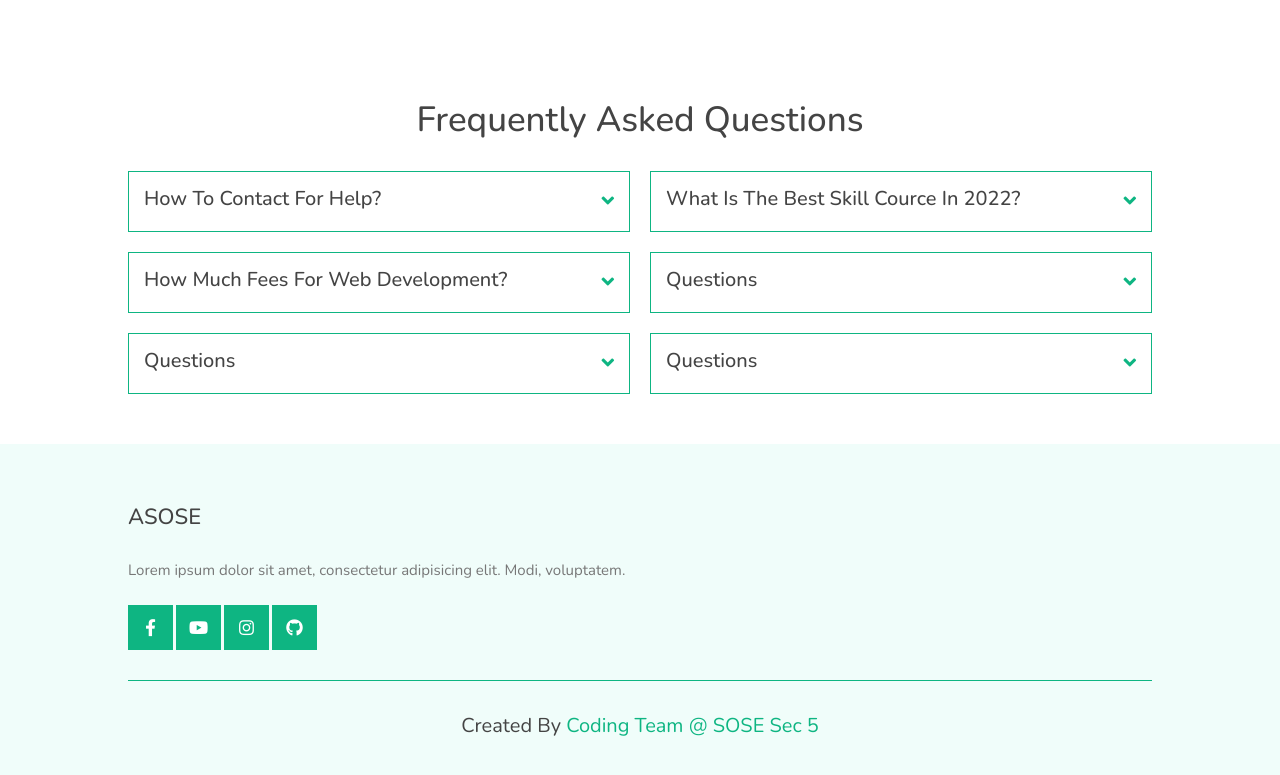
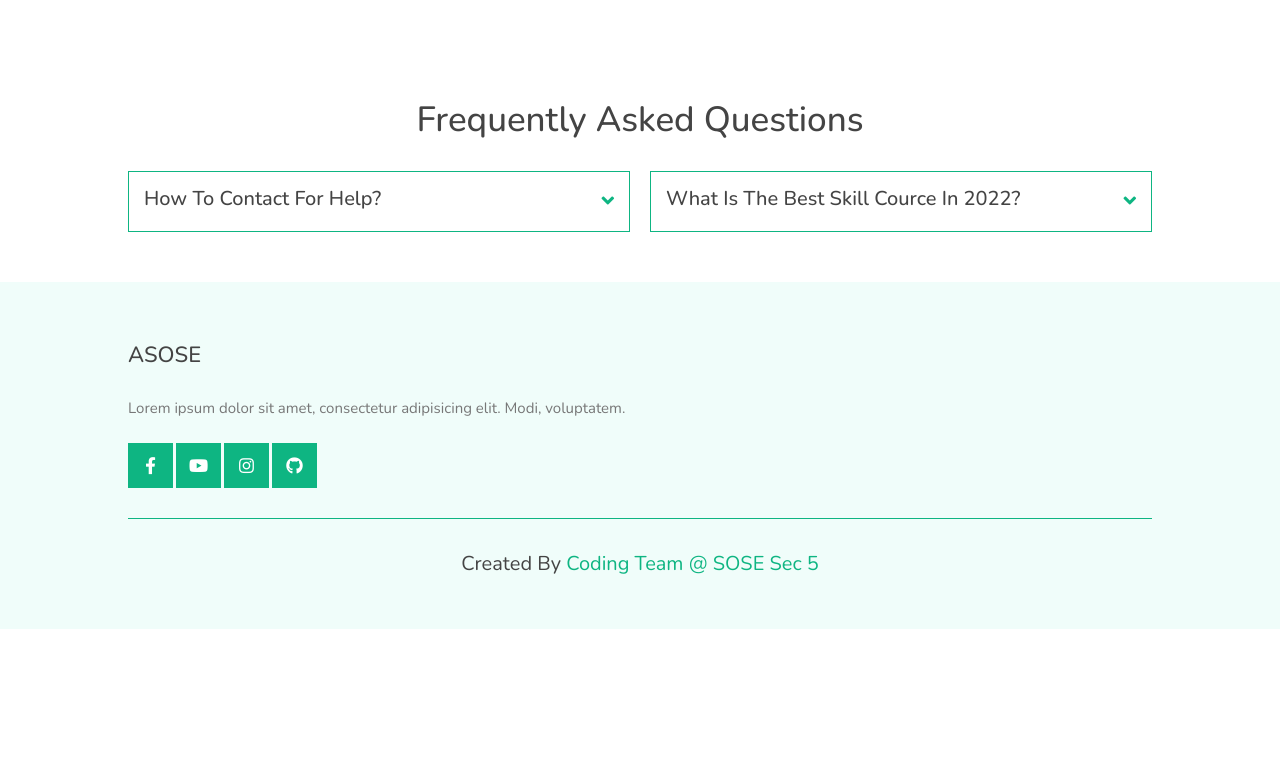
Before and after one commit to 0premthecoder/Asose, a Next.js app: page /contact in a window 1280 px wide. Shown: the part 1391-2166 px from the top of the page. After the commit the page ends 2020 px from the top, so only its background shows below. Built offline with nearby package versions, Linux system fonts and the light colour scheme.

Commit message:
comment some for easy

```diff
--- a/pages/contact.js
+++ b/pages/contact.js
@@ -129,7 +129,7 @@ export default function contact() {
           voluptatibus deserunt quidem. Natus, quo.
         </p>
       </div>
-      <div className="accordion">
+      {/* <div className="accordion">
         <div className="accordion-heading">
           <h3>how much fees for web development?</h3>
           <i className="fas fa-angle-down" />
@@ -176,7 +176,7 @@ export default function contact() {
           aut. Recusandae officia quis temporibus! Magnam mollitia nostrum
           voluptatibus deserunt quidem. Natus, quo.
         </p>
-      </div>
+      </div> */}
     </div>
   </section>
 
```
